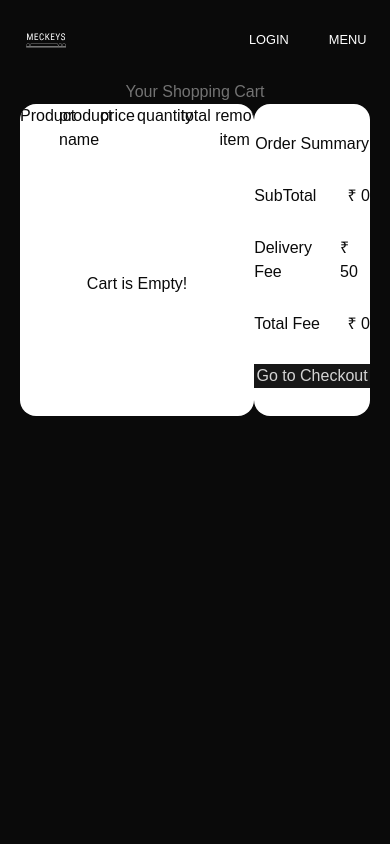
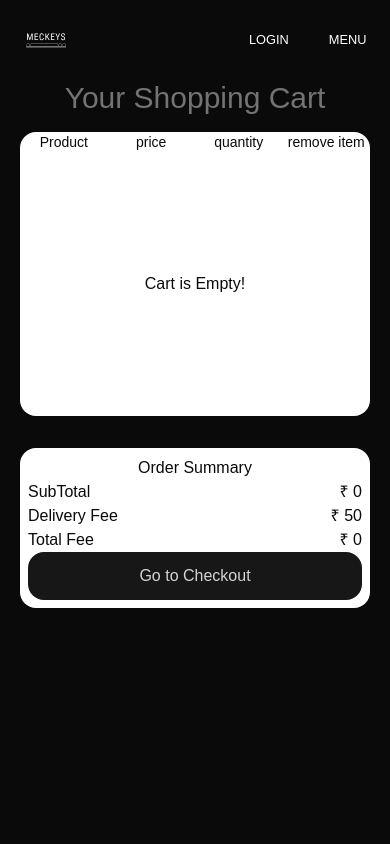
Before and after one commit to VaibhavSanadi007/hack, a React (Vite) app in the folder frontend/: page /cart in a window 390 px wide. Shown: the top 844 px of the page. Built offline with nearby package versions, Linux system fonts and the light colour scheme; a web font is replaced by a local one.

Commit message:
WIP: local changes

```diff
--- a/frontend/src/components/DeskmatDetail/DeskmatDetail.jsx
+++ b/frontend/src/components/DeskmatDetail/DeskmatDetail.jsx
@@ -35,7 +35,7 @@ const DeskmatDetail = () => {
 
   const sliderRef = useRef(null);
   const { id } = useParams();
-  const [count, setCount] = useState(1);
+  const [count, setCount] = useState(0);
   const [likeflag, setlikeflag] = useState(false);
 
   const [value, setvalue] = useState(null);
--- a/frontend/src/components/Keydetail/KeyDetail.jsx
+++ b/frontend/src/components/Keydetail/KeyDetail.jsx
@@ -37,7 +37,7 @@ const KeyDetail = () => {
 
   const sliderRef = useRef(null);
   const { id } = useParams();
-  const [count, setCount] = useState(1);
+  const [count, setCount] = useState(0);
   const [likeflag, setlikeflag] = useState(false);
 
   const [value, setvalue] = useState(null);
@@ -60,7 +60,6 @@ const KeyDetail = () => {
     });
     setvalue(data.data);
   };
-  console.log(value);
 
   useEffect(() => {
     getKeyDetails(id);
--- a/frontend/src/components/auth/Login.jsx
+++ b/frontend/src/components/auth/Login.jsx
@@ -11,8 +11,8 @@ const Login = () => {
   const [flag,setflag] = useState(true);
   const [firstname,setfirstname] = useState('');
   const [lastname,setlastname] = useState('');
-  const [email,setemail] = useState('vaibhav@gmail.com');
-  const [password,setpassword] = useState('vaibhav123');
+  const [email,setemail] = useState('admin@gmail.com');
+  const [password,setpassword] = useState('admin123');
   const dispatch = useDispatch();
   const handlesignIn = async (e)=>{
     e.preventDefault();
--- a/frontend/src/components/cart/Cart.jsx
+++ b/frontend/src/components/cart/Cart.jsx
@@ -4,7 +4,6 @@ import { decreasebyid, removeItem, updatebyid } from "../../store/CartSlice";
 
 const Cart = () => {
   const cartItems = useSelector((item) => item.cart.value);
-  console.log(cartItems)
   const dispatch = useDispatch();
   let sum = 0;
   const calculatesubtotal = () => {
@@ -28,30 +27,30 @@ const Cart = () => {
   }
 
   return (
-    <div className="w-full h-fit flex flex-col xl:gap-10 text-neutral-950">
-      <h1 className="text-center xl:text-5xl text-neutral-500">
+    <div className="w-full h-fit flex flex-col gap-4 xl:gap-10 text-neutral-950">
+      <h1 className="text-center text-3xl xl:text-5xl text-neutral-500">
         Your Shopping Cart
       </h1>
-      <div className=" h-full w-full flex  xl:gap-5">
+      <div className=" h-full  w-full flex flex-col gap-8 xl:flex-row  xl:gap-5">
         <div
           id="itemsWalaDiv"
-          className="bg-white w-[70%] xl:h-fit   xl:px-5 xl:py-2 rounded-2xl overflow-hidden"
+          className="bg-white w-full xl:w-[70%] xl:h-fit  xl:px-5 xl:py-2 rounded-2xl overflow-hidden"
         >
-          <div className="w-full  grid grid-cols-6 xl:pb-4 xl:pt-2 ">
-            <h1 className=" text-center ">Product</h1>
-            <h1 className=" text-center ">product name</h1>
-            <h1 className=" text-center ">price</h1>
-            <h1 className=" text-center ">quantity</h1>
-            <h1 className=" text-center ">total</h1>
-            <h1 className=" text-center ">remove item</h1>
+          <div className="w-full  grid grid-cols-4 md:grid-cols-5 lg:grid-cols-6 xl:pb-4 xl:pt-2 ">
+            <h1 className=" text-center text-sm xl:text-md ">Product</h1>
+            <h1 className=" text-center text-sm hidden md:block  xl:text-md">product name</h1>
+            <h1 className=" text-center text-sm xl:text-md">price</h1>
+            <h1 className=" text-center text-sm xl:text-md">quantity</h1>
+            <h1 className=" text-center text-sm hidden lg:block  xl:text-md">total</h1>
+            <h1 className=" text-center text-sm xl:text-md">remove item</h1>
           </div>
           {cartItems.length==0?<h1 className="text-center py-30">Cart is Empty!</h1>:cartItems.map((item, index) => (
             <div
-              className="w-full grid grid-cols-6 text-neutral-500"
+              className="w-full grid grid-cols-4 md:grid-cols-5 lg:grid-cols-6 text-neutral-500 text-sm"
               key={index}
             >
               <img className="xl:h-20 xl:w-20" src={item.img1} />
-              <h1 className="text-center flex items-center justify-center ">{item.name}</h1>
+              <h1 className="text-center hidden md:flex items-center justify-center ">{item.name}</h1>
               <h1 className="text-center flex items-center justify-center ">{item.price}</h1>
               <div className="flex items-center justify-center xl:h-fit  xl:py-6">
                 <button className="px-3   transition " onClick={()=>decrement(item._id)}>
@@ -62,14 +61,14 @@ const Cart = () => {
                   +
                 </button>
               </div>
-              <h1 className="text-center flex items-center justify-center">{item.total}</h1>
+              <h1 className="text-center hidden lg:flex items-center justify-center ">{item.total}</h1>
               <button className="text-center flex items-center justify-center" onClick={()=>deleteItem(item._id)}>X</button>
             </div>
           ))}
         </div>
         <div
           id="ordersummary"
-          className="bg-white   xl:h-1/2  xl:w-[28%] rounded-2xl xl:py-3 xl:px-6 flex flex-col  justify-evenly"
+          className="bg-white py-2 px-2 rounded-2xl overflow-hidden  xl:h-1/2  xl:w-[28%]  xl:py-3 xl:px-6 flex flex-col  justify-evenly"
         >
           <h1 className="text-center">Order Summary</h1>
           <div className="flex justify-between ">
@@ -84,7 +83,7 @@ const Cart = () => {
             <h1>Total Fee </h1>
             <h1> &#8377; {sum===0?0:sum + 50}</h1>
           </div>
-          <button className="xl:py-4  bg-neutral-900 text-neutral-300 xl:rounded-2xl cursor-pointer active:scale-95">
+          <button className="xl:py-4 rounded-2xl py-3 bg-neutral-900 text-neutral-300  cursor-pointer active:scale-95">
             Go to Checkout
           </button>
         </div>
--- a/frontend/src/store/CartSlice.jsx
+++ b/frontend/src/store/CartSlice.jsx
@@ -38,7 +38,6 @@ const cartslice = createSlice({
         })
    },
    removeItem:(state,action)=>{
-    console.log(action.payload)
     state.value = state.value.filter((items)=> items._id!==action.payload);
    }
 
```
Also changed, not shown: 1 other file (tests, documents, lock files or other folders).
